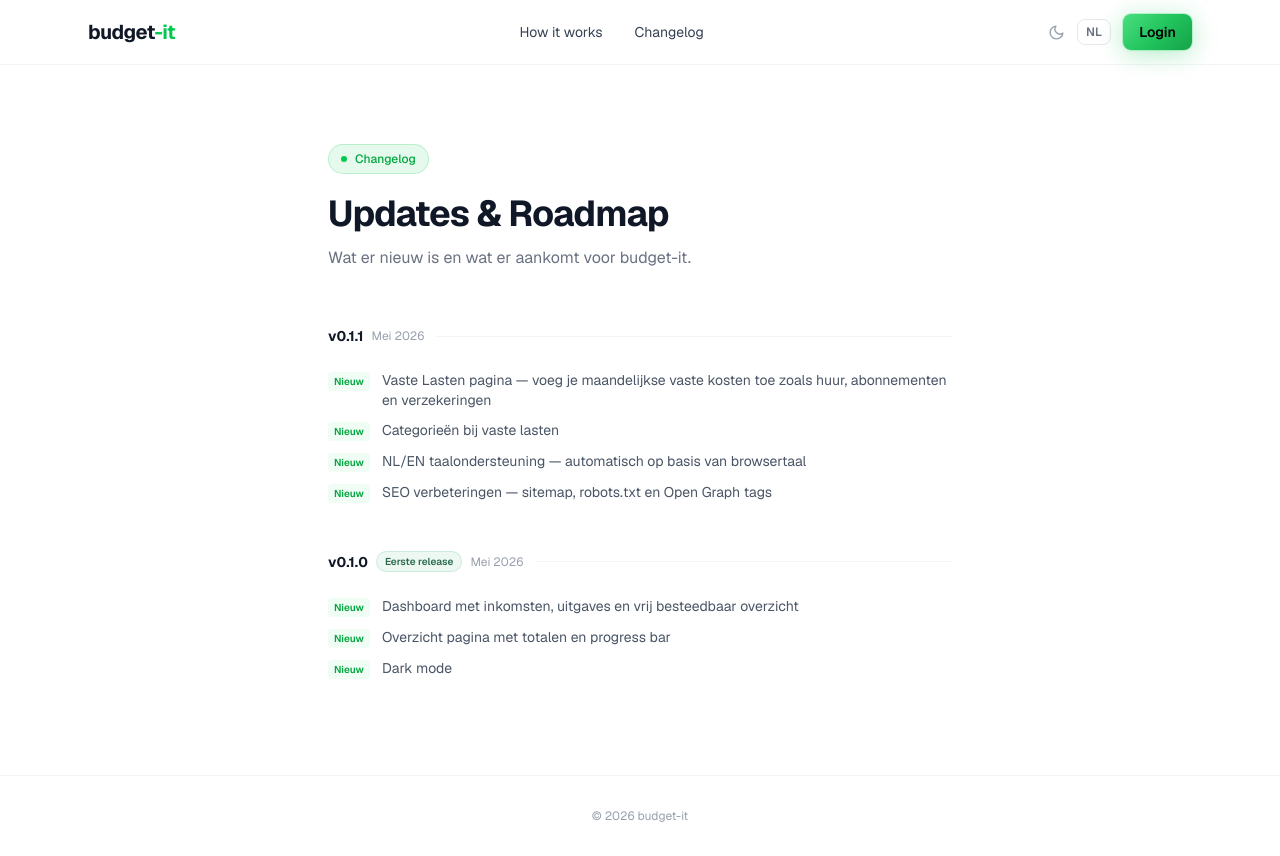
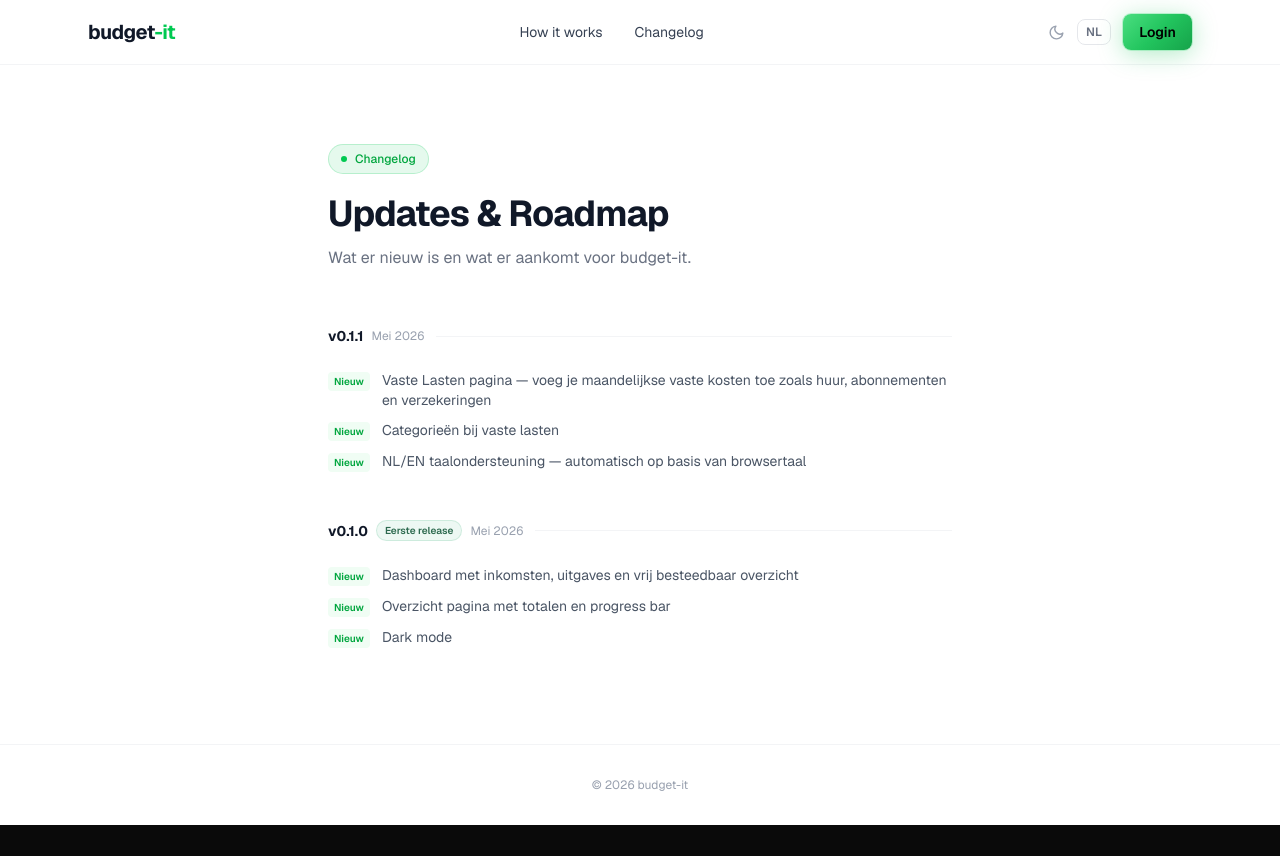
Before and after one commit to chenyixue86/budget-it, a Next.js app: page /changelog in a window 1280 px wide. After the commit the page ends 825 px from the top, so only its background shows below. Built offline with nearby package versions, Linux system fonts and the light colour scheme.

Commit message:
SEO update weggehaald bij changelog

```diff
--- a/app/changelog/page.tsx
+++ b/app/changelog/page.tsx
@@ -15,7 +15,6 @@ const RELEASES: {
       { type: "new", text: "Vaste Lasten pagina — voeg je maandelijkse vaste kosten toe zoals huur, abonnementen en verzekeringen" },
       { type: "new", text: "Categorieën bij vaste lasten" },
       { type: "new", text: "NL/EN taalondersteuning — automatisch op basis van browsertaal" },
-      { type: "new", text: "SEO verbeteringen — sitemap, robots.txt en Open Graph tags" },
     ],
   },
   {
```
